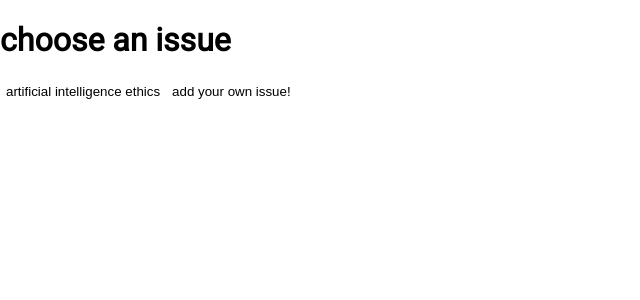
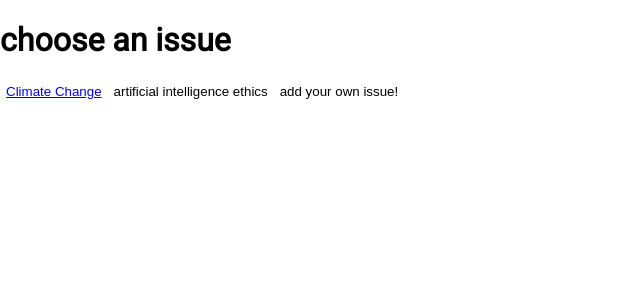
Before and after one commit to aneetat1/MITBlueprint2022, a React app: page /choose in a window 1280 px wide. Shown: the top 300 px of the page, without its empty margins (0-640 px from the left). Built offline with nearby package versions, Linux system fonts and the light colour scheme; no server answers; the HTML template or start-up script is replaced by a standard one.

Commit message:
add emailtemplate page

```diff
--- a/client/src/components/modules/LinkButton.js
+++ b/client/src/components/modules/LinkButton.js
@@ -5,7 +5,7 @@ import { Router, Link } from "@reach/router";
 const LinkButton = (props) => {
   return (
     <div>
-        <Link to="{props.link}">{props.text}</Link>
+        <Link to="emailtemplates">{props.text}</Link>
     </div>
   );
 };
--- a/client/src/components/pages/chooseAnIssue.js
+++ b/client/src/components/pages/chooseAnIssue.js
@@ -1,7 +1,7 @@
 import React from "react";
 
 import { Router, Link } from "@reach/router";
-// import LinkButton from "./modules/LinkButton.js";
+import LinkButton from "/client/src/components/modules/LinkButton.js";
 
 import "./style.css";
 
@@ -11,8 +11,9 @@ const ChooseAnIssue = () => {
         <h1>
             choose an issue
         </h1>
-        {/* <LinkButton link={"emailtemplates"} text={"Climate Change"}/> */}
-
+        <button>
+            <a href="http://localhost:5000/emailtemplates">Climate Change</a>
+        </button>
 
 
         {/* <button type="button">
```
